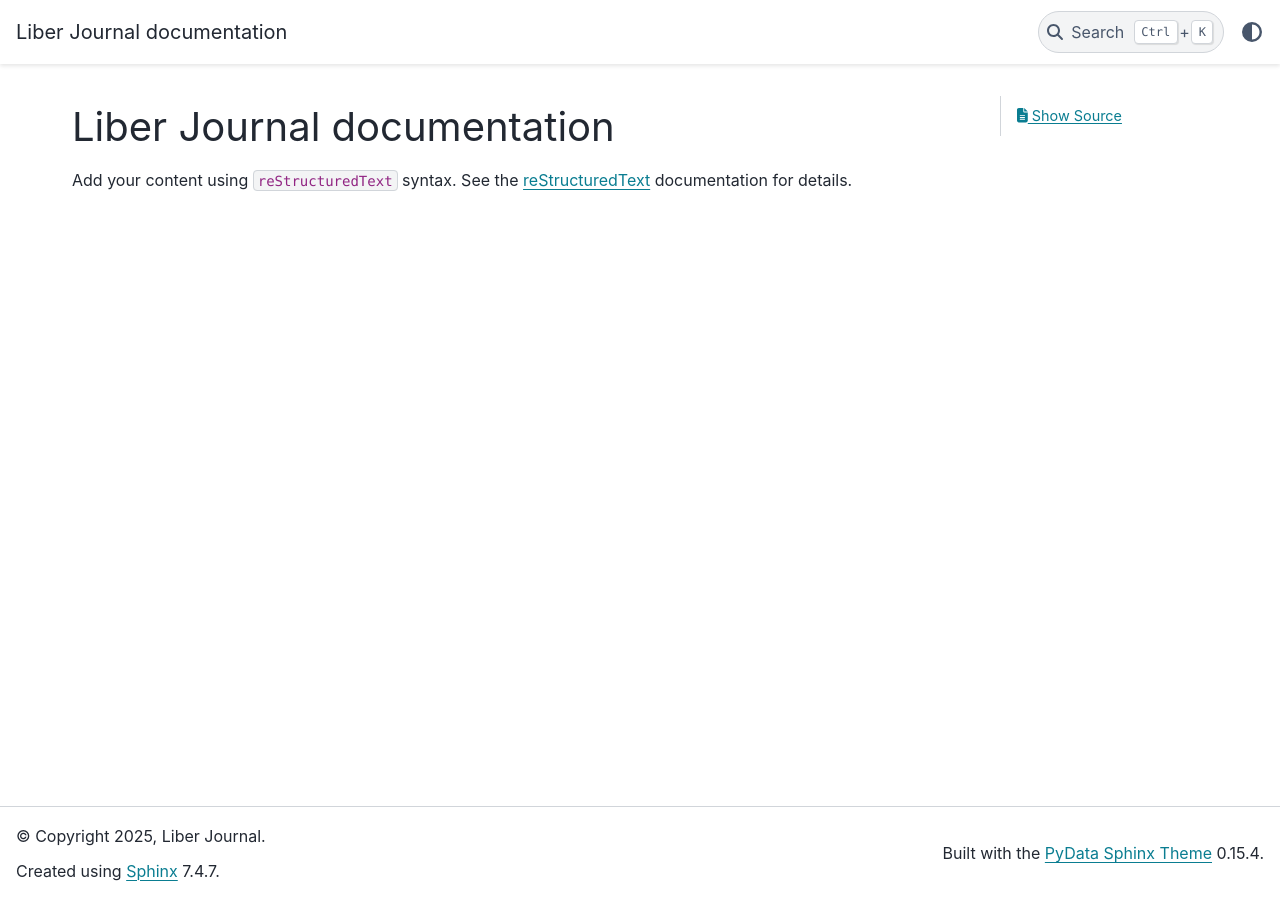
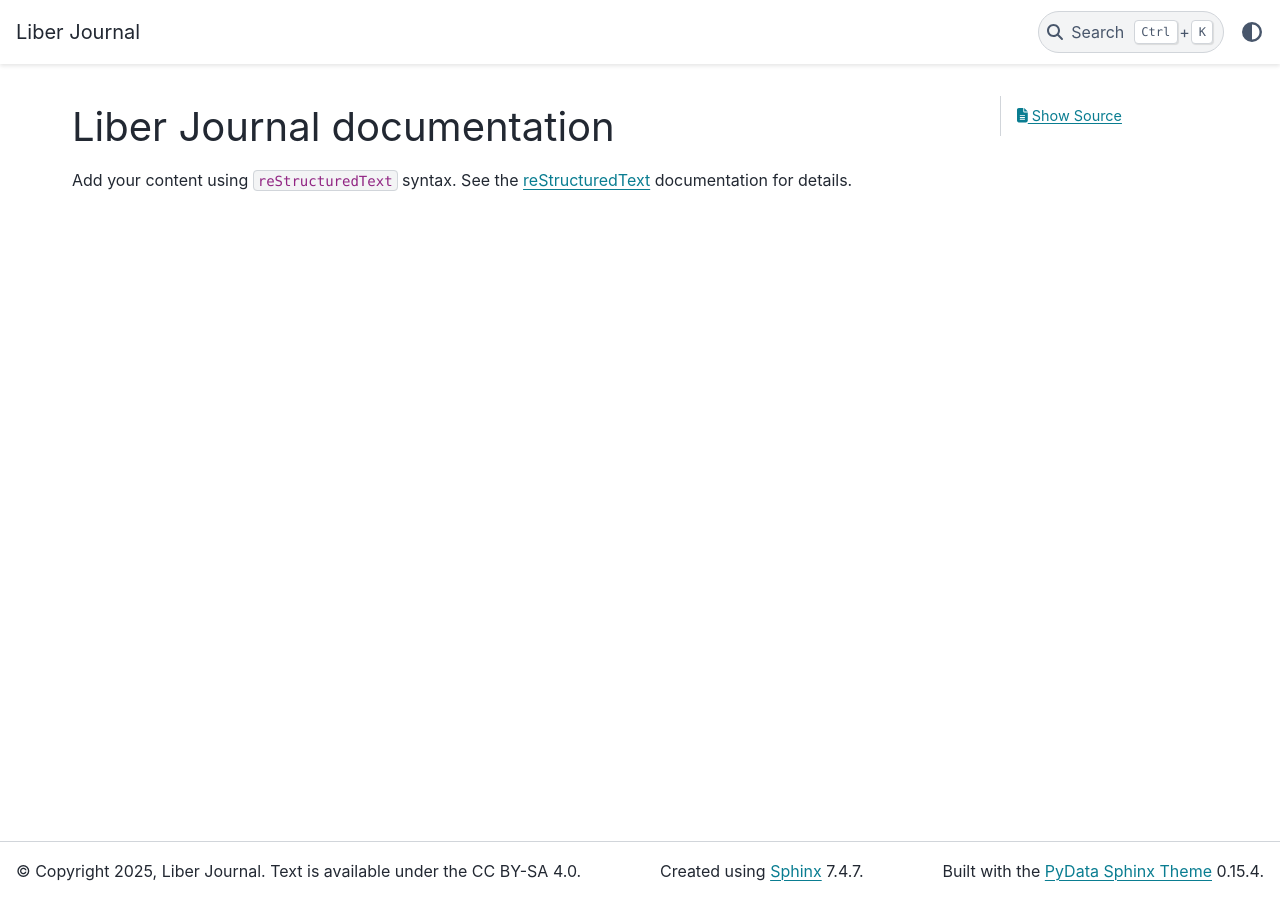
Before and after one commit to liberjournal/liberjournal, a Sphinx documentation site: the page built from source/index.rst, in a window 1280 px wide. Built offline with Sphinx 7.4.7 and the PyData theme 0.15.4, drawn with Linux system fonts in a browser that asks for light colours.

Commit message:
Change the html_title, adjust the footer layout, and add licence information

```diff
--- a/source/conf.py
+++ b/source/conf.py
@@ -7,7 +7,7 @@
 # https://www.sphinx-doc.org/en/master/usage/configuration.html#project-information
 
 project = 'Liber Journal'
-copyright = '2025, Liber Journal'
+copyright = '2025, Liber Journal. Text is available under the CC BY-SA 4.0'
 author = 'Liber Journal'
 
 # -- General configuration ---------------------------------------------------
@@ -25,3 +25,10 @@ exclude_patterns = []
 
 html_theme = 'pydata_sphinx_theme'
 html_static_path = ['_static']
+html_title = 'Liber Journal'
+
+html_theme_options = {
+  "footer_start": ["copyright"],
+  "footer_center": ["sphinx-version"],
+  "footer_end": ["theme-version"],
+}
```
